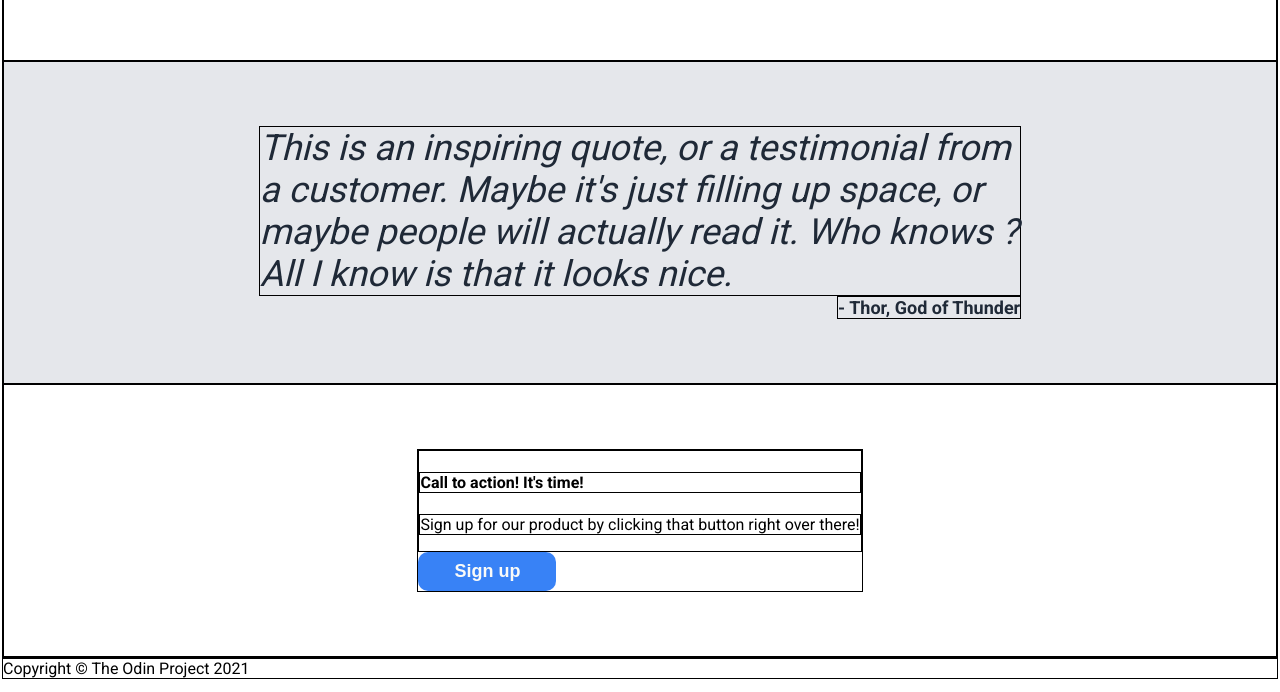
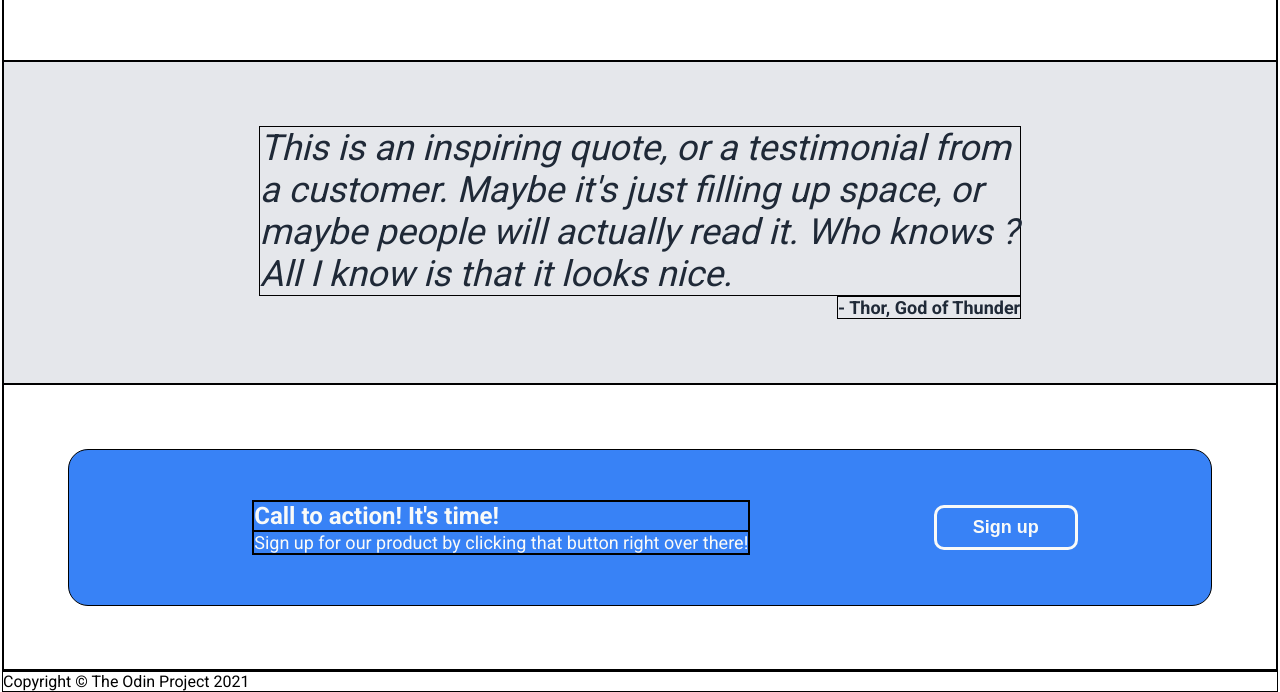
Before and after one commit to Arkhavy/odin-landing-page, a plain HTML site: page index.html in a window 1280 px wide. Shown: the part 841-1533 px from the top of the page. Drawn offline with Linux system fonts and the light colour scheme.

Commit message:
[CORE] Add completed section 4 + Some CSS cleaning
font-size for buttons, paragraph and anchor have been harmonized.
Full section 4 should be done and okay.
Footer is left and will be fast :D

```diff
--- a/style.css
+++ b/style.css
@@ -27,7 +27,8 @@ body {
 	flex: 0 0 50px;
 }
 
-h3 {
+h3,
+h4 {
 	font-size: 24px;
 	color: #F9FAF8;
 }
@@ -45,7 +46,6 @@ li {
 }
 
 a {
-	font-size: 18px;
 	text-decoration: none;
 	color: #E5E7EB;
 	padding: 10px;
@@ -79,8 +79,13 @@ button {
 	width: fit-content;
 	border-radius: 10px;
 	font-weight: bold;
+	border-width: 0;
+}
+
+a,
+p,
+button {
 	font-size: 18px;
-	border-width: 0;
 }
 
 /* ************************************************************************** */
@@ -104,7 +109,6 @@ button {
 }
 
 #one p {
-	font-size: 18px;
 	color: #E5E7EB;
 	margin: 0px 0px 10px 0px;
 }
@@ -177,5 +181,31 @@ button {
 	align-self: flex-end;
 	font-weight: bold;
 	color: #1F2937;
-	font-size: 18px;
 }
+
+/* ************************************************************************** */
+/*                                SECTION FOUR                                */
+/* ************************************************************************** */
+#action-container {
+	background-color: #3882F6;
+	color: #F9FAF8;
+	border-radius: 20px;
+
+	display: flex;
+	justify-content: space-evenly;
+	align-items: center;
+	flex-grow: 1;
+}
+
+#action-text {
+	margin: 50px;
+}
+
+#four button {
+	border: 3px solid #F9FAF8;
+}
+
+#four h4,
+p {
+	margin: 0;
+}
```
